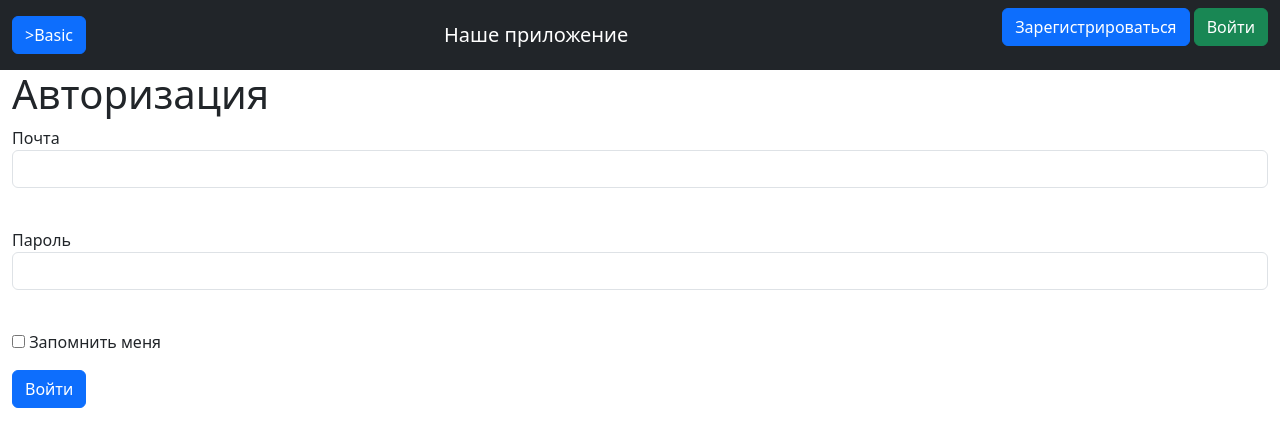
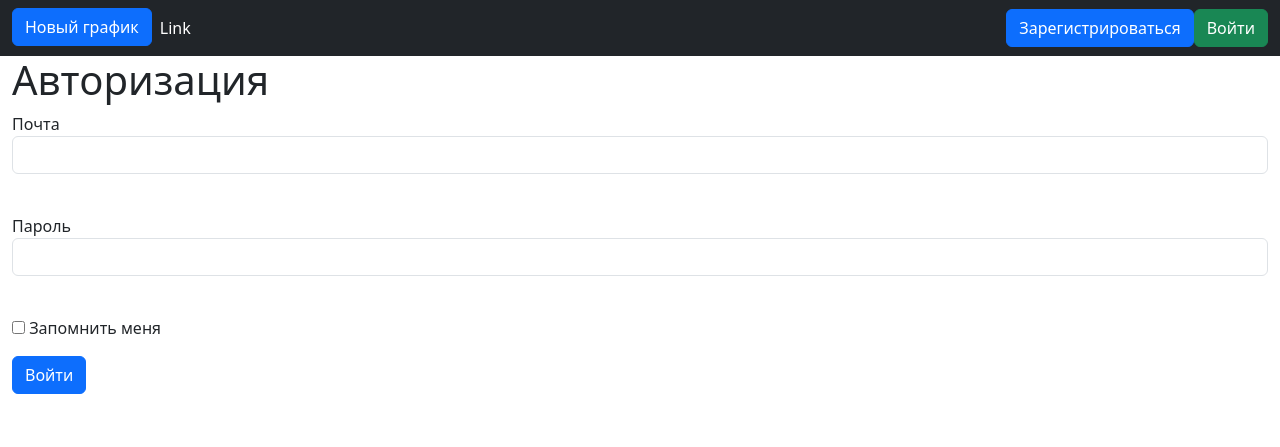
Before and after one commit to Totechovania/WebProject2024, a Flask app: page /sign_in in a window 1280 px wide. Shown: the top 447 px of the page. Run offline with Flask 3, Linux system fonts and the light colour scheme.

Commit message:
little changes

```diff
--- a/templates/base.html
+++ b/templates/base.html
@@ -21,20 +21,30 @@
   </div>
 </div>
 <header>
-    <nav class="navbar navbar-dark bg-dark">
+    <nav class="navbar navbar-expand-sm navbar-dark bg-dark">
         <div class="container-fluid">
-            <button class="btn btn-primary" type="button"  data-bs-toggle="offcanvas" data-bs-target="#offcanvas_settings">>Basic</button>
-            <a class="navbar-brand" href="#">Наше приложение</a>
+            <div class="collapse navbar-collapse" id="mynavbar">
+                <ul class="navbar-nav me-auto">
+                    <li class="nav-item">
+                        <a class="btn btn-primary " href="/new_graph">Новый график</a>
+                    </li>
+                    <li class="nav-item">
+                        <a class="nav-link text-white" href="/news">Link</a>
+                    </li>
+                </ul>
+                <form class="d-flex">
+                    {% if current_user.is_authenticated %}
+                <a class="navbar-brand" href="/profile">{{ current_user.name }}</a>
+                <a class="btn btn-danger" href="/logout">Выход</a>
+            {% else %}
+                <a class="btn btn-primary " href="/sign_up">Зарегистрироваться</a>
+                <a class="btn btn-success" href="/sign_in">Войти</a>
+            {% endif %}
+                </form>
+            </div>
+        </div>
 
-            {% if a1 %}
-                <a class="navbar-brand" href="/logout">{{ a2 }}</a>
-            {% else %}
-                <p>
-                    <a class="btn btn-primary " href="/sign_up">Зарегистрироваться</a>
-                    <a class="btn btn-success" href="/sign_in">Войти</a>
-                </p>
-            {% endif %}
-        </div>
+
     </nav>
 </header>
 <!-- Begin page content -->
```
